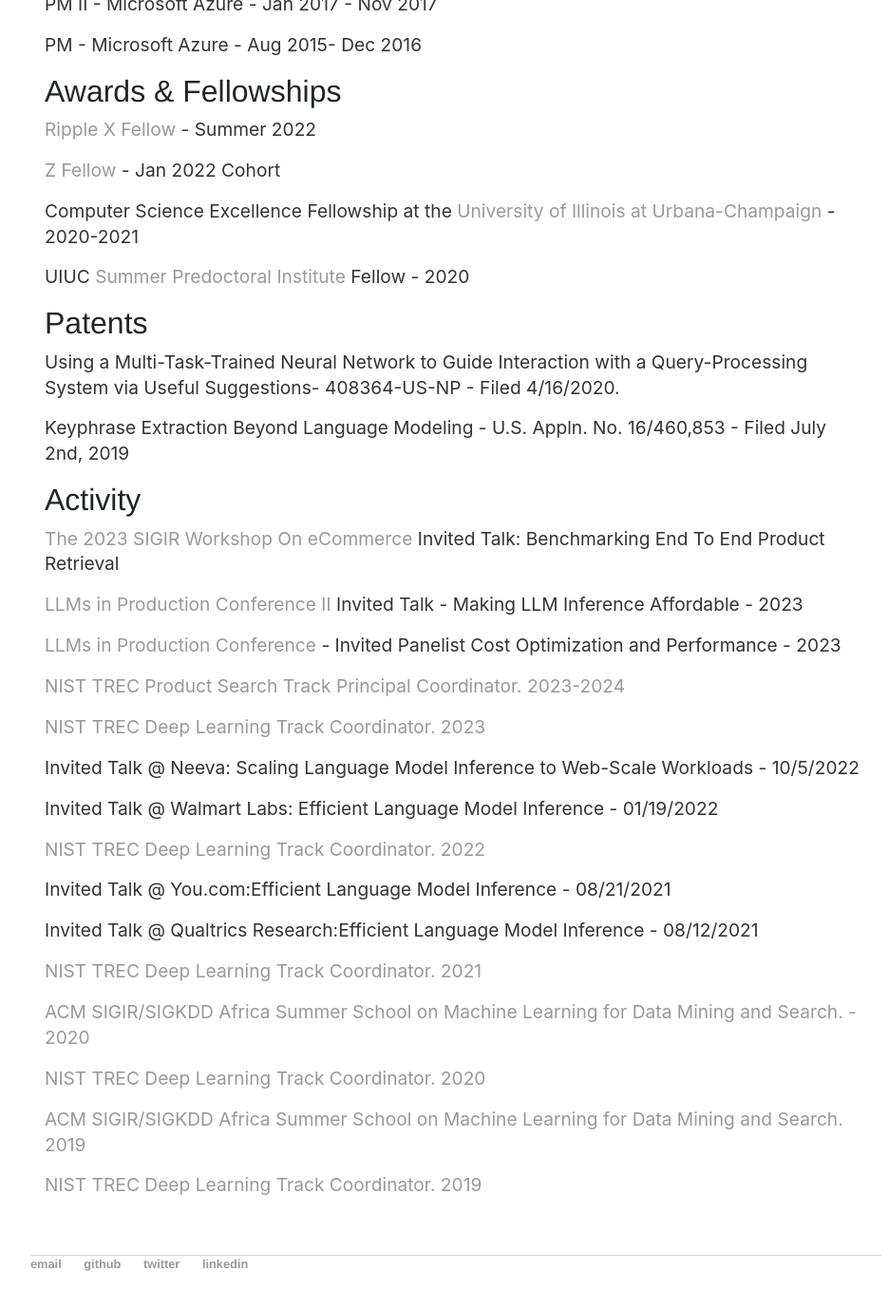
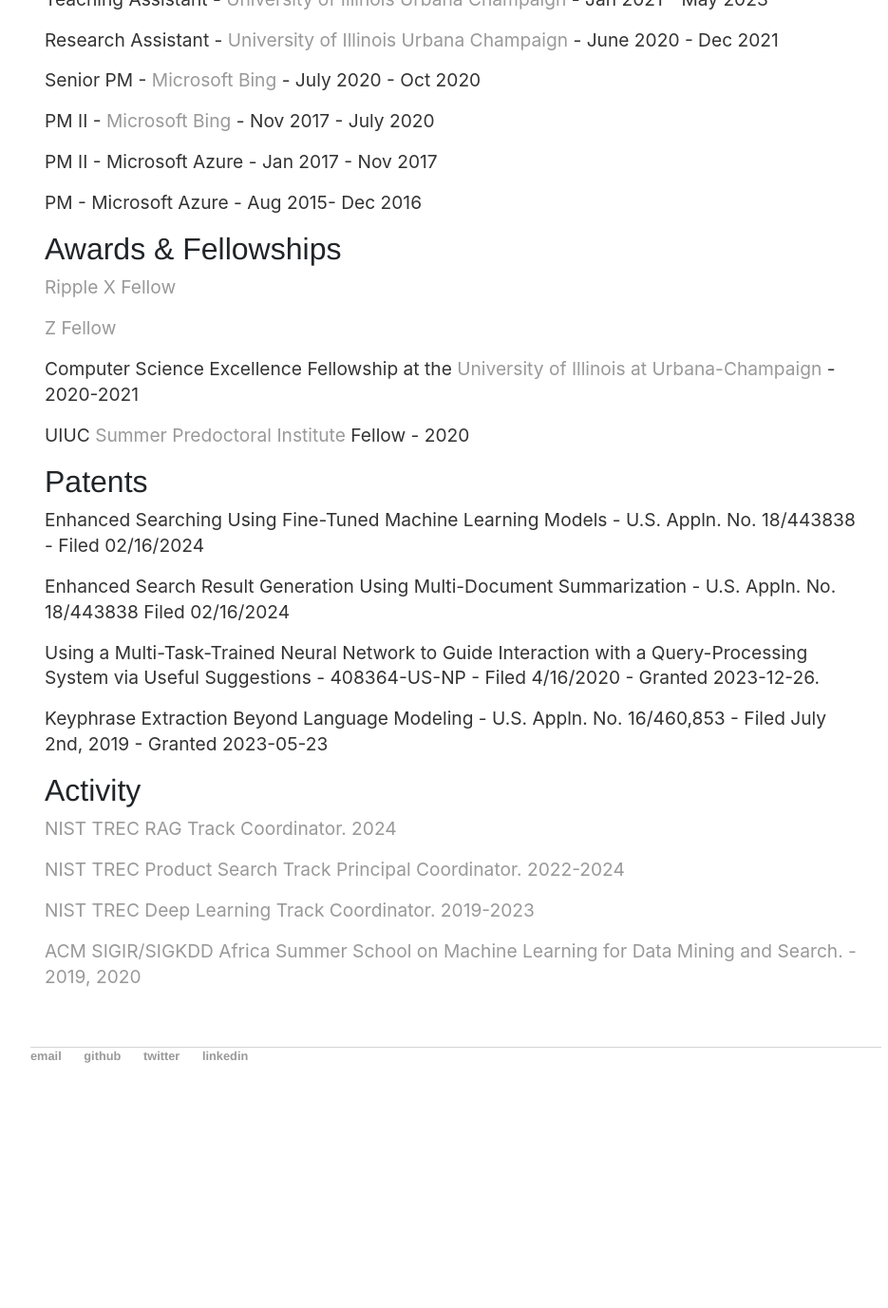
Before and after one commit to spacemanidol/spacemanidol.github.io, a Jekyll site: the page built from cv/index.html, in a window 1280 px wide and 1400 px high, scrolled down 4237 px. Shown: the top 1377 px of the window at 95% size, without its empty margins (160-1095 px from the left). Built offline with Jekyll 4.4.1, drawn with Linux system fonts in a browser that asks for light colours; comment, search, counter and statistics services are not loaded; after the commit the page ends 5418 px from its top, so only the background shows below that; some of the changed text lies outside the part shown.

Commit message:
Update index.html

```diff
--- a/cv/index.html
+++ b/cv/index.html
@@ -7,6 +7,8 @@
 	<a href="Resume.pdf" class="download" title="Download CV as PDF">Download CV</a>
 	<h2>Publications</h2>
 	<h4>2024</h4>
+	<p>Jaeseong Lee, seung-won hwang, Aurick Qiao, <strong>Daniel F Campos</strong>, Zhewei Yao, Yuxiong He <a href='https://arxiv.org/abs/2409.06211'>STUN: Structured-Then-Unstructured Pruning for Scalable MoE Pruning</a> - Arxiv Preprint</p>
+	<p>Ronak Pradeep, Nandan Thakur, Sahel Sharifymoghaddam, Eric Zhang, Ryan Nguyen, <strong>Daniel Campos</strong>, Nick Craswell, Jimmy Lin<a href='https://arxiv.org/abs/2406.16828'>Ragnarök: A Reusable RAG Framework and Baselines for TREC 2024 Retrieval-Augmented Generation Track</a> - Arxiv Preprint</p>
 	<p>Hossein A. Rahmani, Nick Craswell, Emine Yilmaz, Bhaskar Mitra, <strong>Daniel Campos</strong> - <a href='https://arxiv.org/abs/2405.07767'Synthetic Test Collections for Retrieval Evaluation</a> - <a href='https://sigir-2024.github.io/'>In Proceedings of the 47rd International ACM SIGIR Conference on Research and Development in Information Retrieval</a></p>
 	<p>Luke Merrick, Danmei Xu, Gaurav Nuti, <strong>Daniel Campos</strong> - <a href='https://arxiv.org/abs/2405.05374'>Arctic-Embed: Scalable, Efficient, and Accurate Text Embedding Models</a> - Arxiv Preprint</p>
 	<h4>2023</h4>
@@ -47,12 +49,12 @@
 	<h4>2015</h4>
 	<p><strong>Daniel Campos</strong>, Zoe Konrad - <a href='https://arxiv.org/abs/1910.04277'>Experiments in Inferring Social Networks of Diffusion</a></p>
 	<h2>Education</h2>
-	<p> <a href='https://illinois.edu/'>University of Illinois Urbana-Champaign (UIUC)</a> - PhD Computer Science 2023 </p>
-	<p> <a href='https://washington.edu/'>University of Washington</a> - MS Computational Linguistics 2020</p>
-	<p> <a href='https://rpi.edu/'>Rensselaer Polytechnic Institute</a> - BS Computer Science 2014 </p>
+	<p><a href='https://illinois.edu/'>University of Illinois Urbana-Champaign (UIUC)</a> - PhD Computer Science 2023 </p>
+	<p><a href='https://washington.edu/'>University of Washington</a> - MS Computational Linguistics 2020</p>
+	<p><a href='https://rpi.edu/'>Rensselaer Polytechnic Institute</a> - BS Computer Science 2014 </p>
 	<h2>Jobs</h2>
 	<p>Research Scientist -  <a href='https://www.neeva.ai/'>Snowflake</a> May 2023 - </p>
-	<p>Research Scientist -  <a href='https://www.neeva.ai/'>Neeva AI </a>( <a href=''>acquired by Snowflake</a>) Dec 2022 - May 2023</p>
+	<p>Research Scientist -  <a href='https://www.neeva.ai/'>Neeva AI </a>(<a href=''>acquired by Snowflake</a>) Dec 2022 - May 2023</p>
 	<p>Applied Scientist Consultant -  <a href='https://walmart.com/'>Walmart Labs</a> June 2022 - Dec 2022</p>
 	<p>Applied Scientist Consultant -  <a href='https://www.qualtrics.com/iq/'>Qualtrics</a> March 2022 - June 2022</p>
 	<p>Research Scientist Consultant -  <a href='https://www.mendel.ai/'>Mendel AI</a> Oct 2021 - March 2022</p>
@@ -64,27 +66,19 @@
 	<p>PM II - Microsoft Azure - Jan 2017 - Nov 2017</p>
 	<p>PM - Microsoft Azure - Aug 2015- Dec 2016</p>
 	<h2>Awards & Fellowships</h2>
-	<p><a href='https://www.fellowship.rippleventures.com/fellowship-program'>Ripple X Fellow</a> - Summer 2022 </p>
-	<p><a href='https://www.zfellows.com/'>Z Fellow</a> - Jan 2022 Cohort </p>
+	<p><a href='https://www.fellowship.rippleventures.com/fellowship-program'>Ripple X Fellow</a></p>
+	<p><a href='https://www.zfellows.com/'>Z Fellow</a></p>
 	<p>Computer Science Excellence Fellowship at the <a href='https://cs.illinois.edu/'>University of Illinois at Urbana-Champaign</a> - 2020-2021</p>
 	<p>UIUC <a href='https://grad.illinois.edu/diversity/spi'>Summer Predoctoral Institute</a> Fellow - 2020</p>
 	<h2>Patents</h2>
-	<p>Using a Multi-Task-Trained Neural Network to Guide Interaction with a Query-Processing System via Useful Suggestions- 408364-US-NP - Filed 4/16/2020.</p>
-	<p>Keyphrase Extraction Beyond Language Modeling - U.S. Appln. No. 16/460,853 - Filed July 2nd, 2019</p>
+	<p>Enhanced Searching Using Fine-Tuned Machine Learning Models - U.S. Appln. No. 18/443838 - Filed 02/16/2024 </p>
+	<p>Enhanced Search Result Generation Using Multi-Document Summarization -  U.S. Appln. No. 18/443838 Filed 02/16/2024</p>
+	<p>Using a Multi-Task-Trained Neural Network to Guide Interaction with a Query-Processing System via Useful Suggestions - 408364-US-NP - Filed 4/16/2020 - Granted  2023-12-26.</p>
+	<p>Keyphrase Extraction Beyond Language Modeling - U.S. Appln. No. 16/460,853 -  Filed July 2nd, 2019 - Granted 2023-05-23</p>
 	<h2>Activity</h2>
-	<p><a href="https://sigir-ecom.github.io/index.html"> The 2023 SIGIR Workshop On eCommerce </a> Invited Talk: Benchmarking End To End Product Retrieval </p>
-	<p><a href="https://home.mlops.community/public/events/llm-in-prod-part-ii-2023-06-20?agenda_day=643bd4adcb694629566afea1&agenda_track=64650990202ecbba942d9451"> LLMs in Production Conference II </a> Invited Talk -  Making LLM Inference Affordable - 2023</p>
-	<p><a href="https://home.mlops.community/public/events/llms-in-production-conference-2023-04-13"> LLMs in Production Conference</a> - Invited Panelist Cost Optimization and Performance - 2023</p>
-	<p><a href="https://trec-product-search.github.io/">NIST TREC Product Search Track Principal Coordinator. 2023-2024</a></p>
-	<p><a href="https://microsoft.github.io/TREC-2023-Deep-Learning/">NIST TREC Deep Learning Track Coordinator. 2023</a></p>
-	<p>Invited Talk @ Neeva: Scaling Language Model Inference to Web-Scale Workloads - 10/5/2022</p>
-	<p>Invited Talk @ Walmart Labs: Efficient Language Model Inference - 01/19/2022</p>
-	<p><a href="https://microsoft.github.io/TREC-2022-Deep-Learning/">NIST TREC Deep Learning Track Coordinator. 2022</a></p>
-	<p>Invited Talk @ You.com:Efficient Language Model Inference - 08/21/2021</p>
-	<p>Invited Talk @ Qualtrics Research:Efficient Language Model Inference - 08/12/2021</p>
-	<p><a href="https://microsoft.github.io/TREC-2021-Deep-Learning/">NIST TREC Deep Learning Track Coordinator. 2021</a></p>
-	<p><a href="http://sigir.org/afirm2020/">ACM SIGIR/SIGKDD Africa Summer School on Machine Learning for Data Mining and Search. - 2020</a></p>
-	<p><a href="https://microsoft.github.io/TREC-2020-Deep-Learning/">NIST TREC Deep Learning Track Coordinator. 2020</a></p>
-	<p><a href="http://sigir.org/afirm2019/">ACM SIGIR/SIGKDD Africa Summer School on Machine Learning for Data Mining and Search. 2019</a></p>
-	<p><a href="https://microsoft.github.io/TREC-2019-Deep-Learning/">NIST TREC Deep Learning Track Coordinator. 2019</a></p>
+	<p><a href="https://trec-rag.github.io">NIST TREC RAG Track Coordinator. 2024</a></p>
+	<p><a href="https://trec-product-search.github.io/">NIST TREC Product Search Track Principal Coordinator. 2022-2024</a></p>
+	<p><a href="https://microsoft.github.io/TREC-2023-Deep-Learning/">NIST TREC Deep Learning Track Coordinator. 2019-2023</a></p>
+	<p><a href="http://sigir.org/afirm2020/">ACM SIGIR/SIGKDD Africa Summer School on Machine Learning for Data Mining and Search. - 2019, 2020</a></p>
+
 </div>
```
